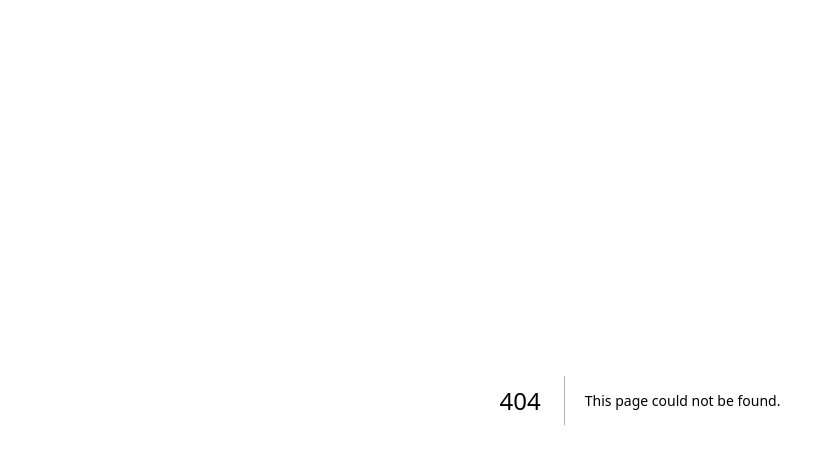
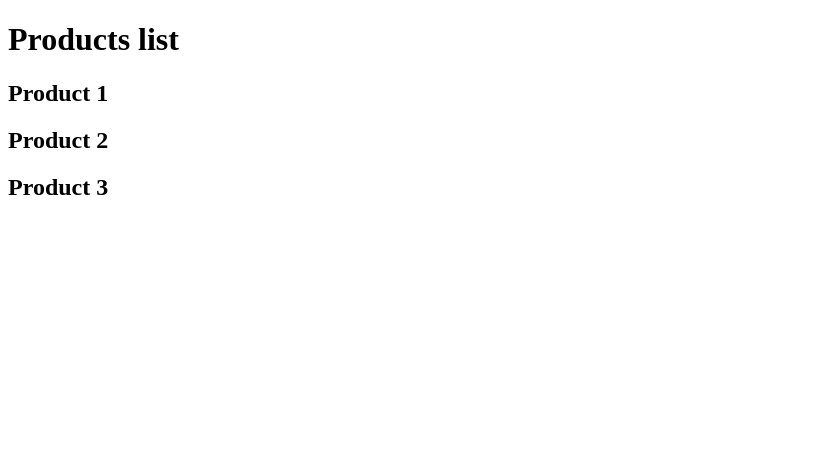
Before and after one commit to vipin-jangra/NextJs, a Next.js app in the folder routing-demo/: page /product in a window 1280 px wide. Before the commit this address had no page. Shown: the top 464 px of the page, without its empty margins (0-835 px from the left). Built offline with nearby package versions, Linux system fonts and the light colour scheme.

Commit message:
dynamic routing

```diff
--- /dev/null
+++ b/routing-demo/src/app/product/page.tsx
@@ -0,0 +1,8 @@
+export default function Products(){
+    return <>
+        <h1>Products list</h1>
+        <h2>Product 1</h2>
+        <h2>Product 2</h2>
+        <h2>Product 3</h2>
+        </>
+};
```
Also changed, not shown: routing-demo/src/app/product/[productId]/page.tsx (added, +8 -0 lines).
